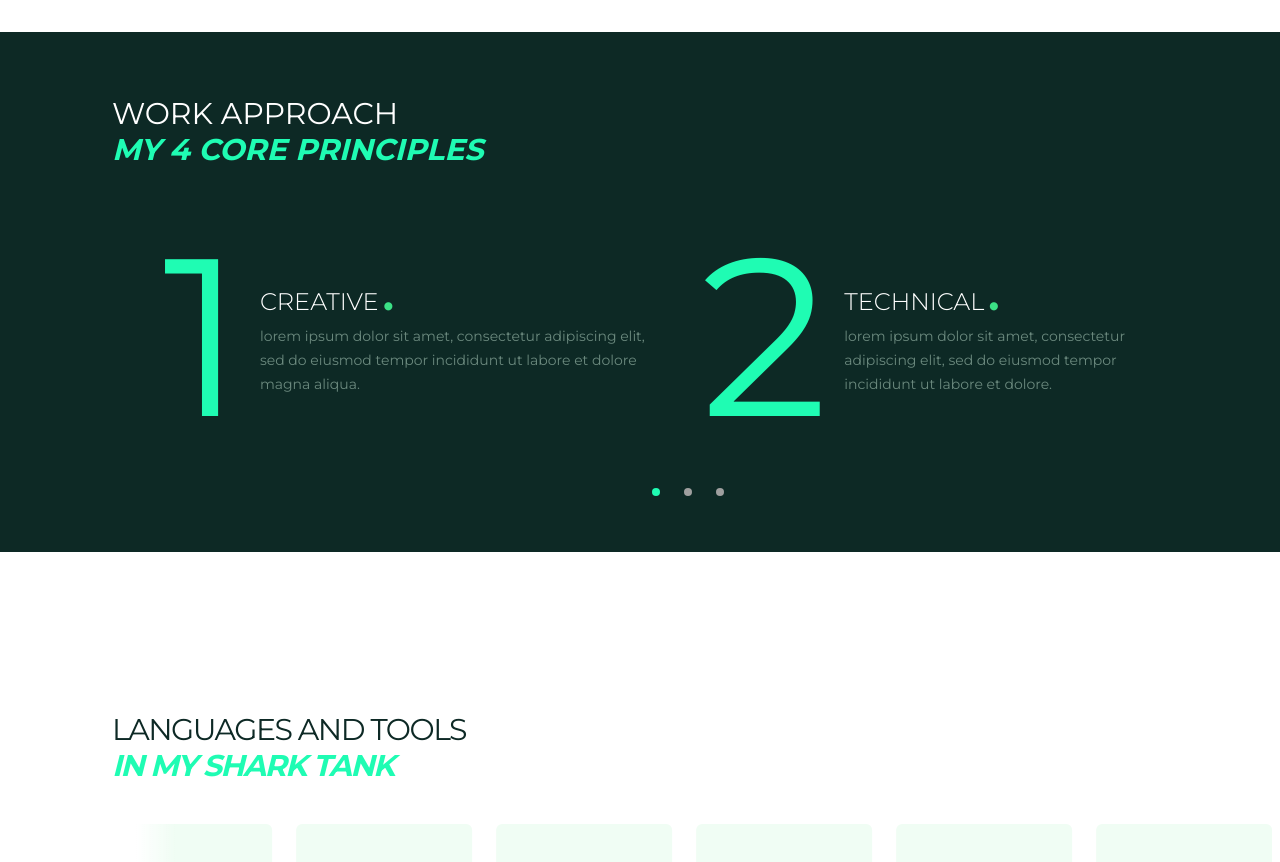
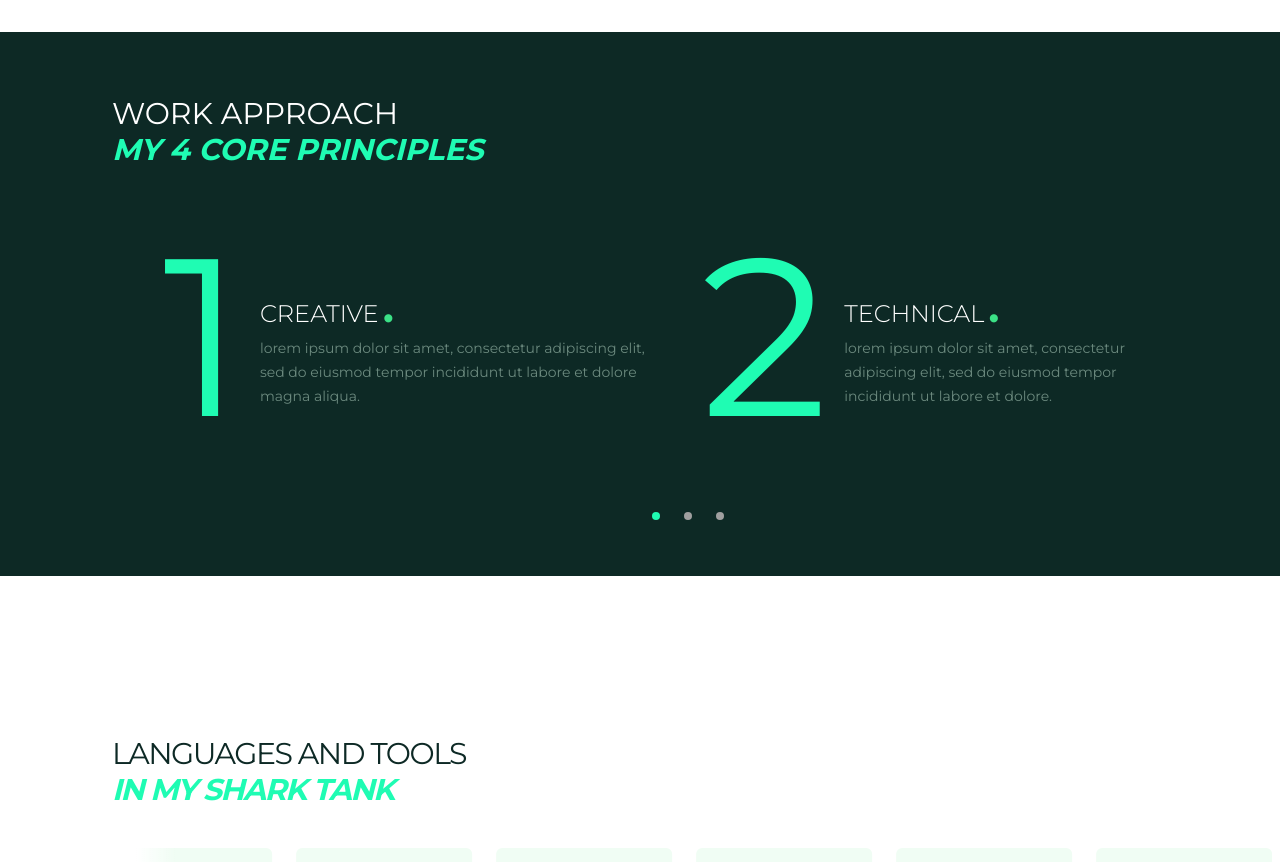
Before and after one commit to Aloushi755/portofolio-weshark, a Next.js app: page / in a window 1280 px wide. Shown: the part 1200-2062 px from the top of the page. Built offline with nearby package versions, Linux system fonts and the light colour scheme.

Commit message:
css adjustments

```diff
--- a/components/PrincipleCard.jsx
+++ b/components/PrincipleCard.jsx
@@ -3,7 +3,7 @@ import React from 'react';
 const PrincipleCard = ({ number, title, description }) => (
     <article className='flex w-full max-w-lg justify-center items-center mx-auto'>
         <div className='flex justify-center items-center gap-4'>
-            <div className='pt-12 text-medium sm:text-mega text-green_light'>
+            <div className='pt-12 pb-6 text-medium sm:text-mega text-green_light'>
                 {number}
             </div>
             <div className='flex flex-col justify-center items-start'>
```
